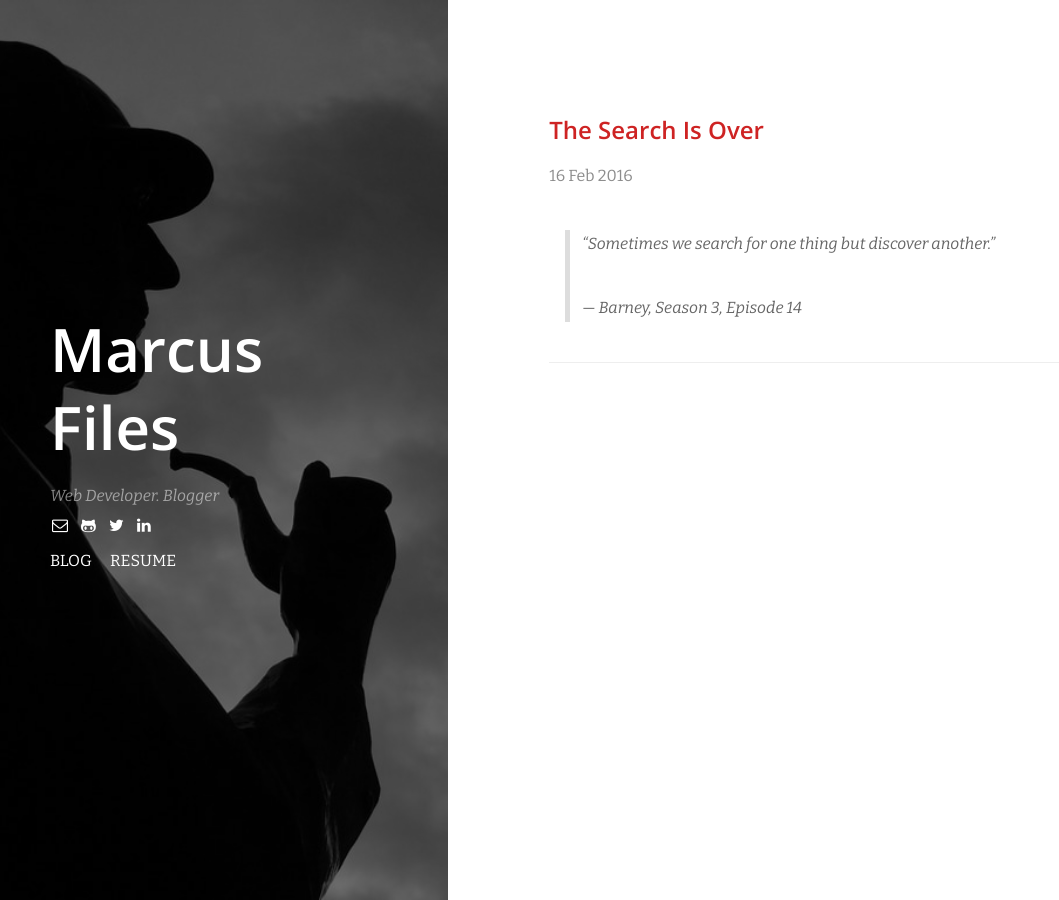
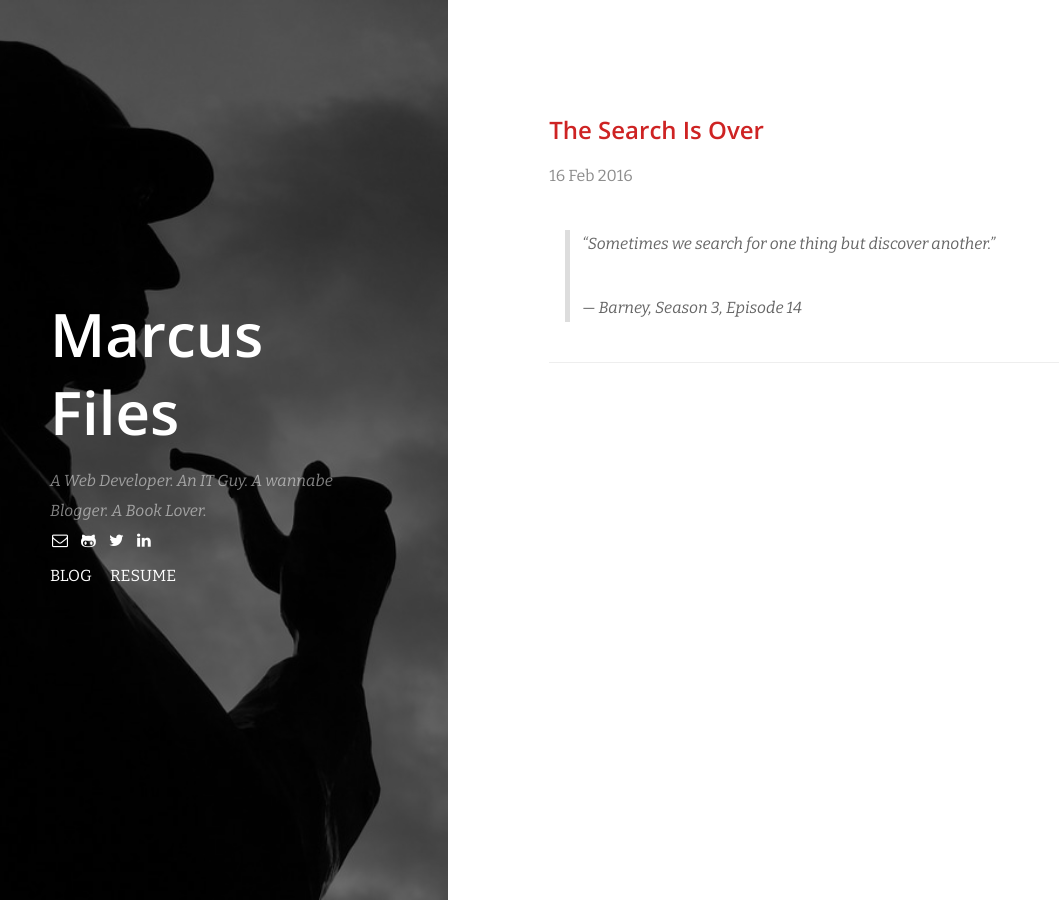
Before and after one commit to awesomemarcus/awesomemarcus.github.io, a Jekyll site: the page built from blog/index.html, in a window 1280 px wide. Shown: the whole page, without its empty margins (0-1059 px from the left). Built offline with Jekyll 4.4.1, drawn with Linux system fonts in a browser that asks for light colours; nearby versions of some CDN libraries.

Commit message:
edited config.yml

```diff
--- a/_config.yml
+++ b/_config.yml
@@ -1,6 +1,6 @@
 # Site settings
 title: 'Marcus Files' # Your Title
-tagline: 'Web Developer. Blogger' # A brief tagline for your site
+tagline: 'A Web Developer. An IT Guy. A wannabe Blogger. A Book Lover.' # A brief tagline for your site
 sidebar_image: /images/holmes.jpg
 
 # Build settings
```
